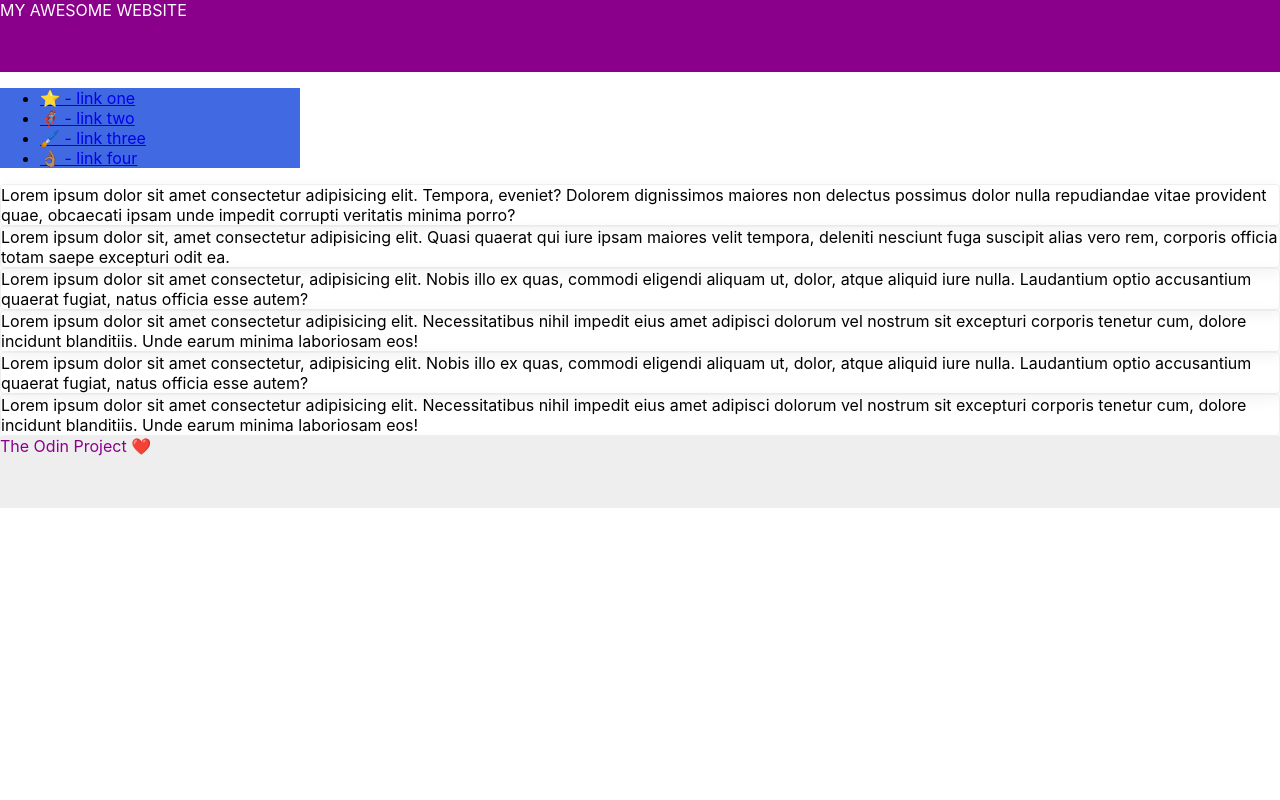
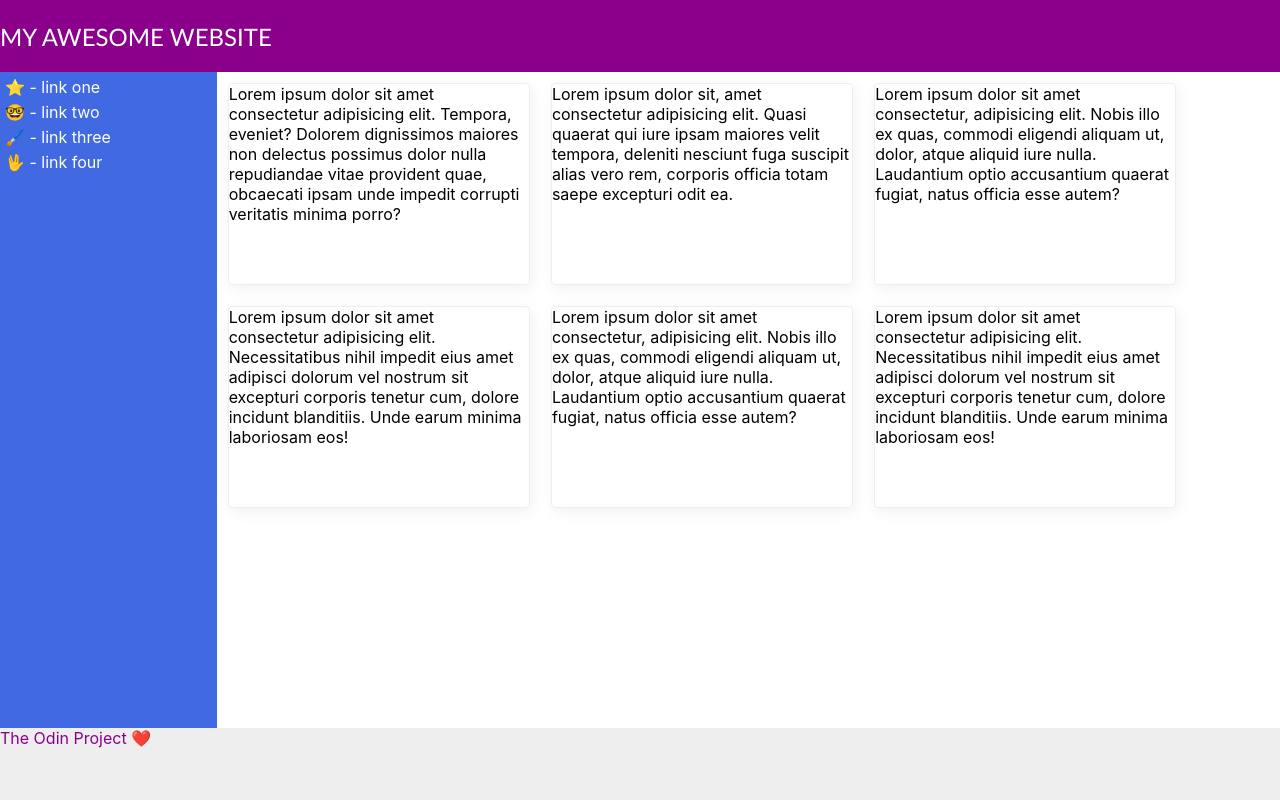
Before and after one commit to Tortuga465/odin-excersise, a plain HTML site: page flex/07-flex-layout-2/index.html in a window 1280 px wide. Drawn offline with Linux system fonts and the light colour scheme.

Commit message:
Sorry, this is the last one. Some things are slightly different but the main point remains. Cards do shift according to the size of dispaly

```diff
--- a/flex/07-flex-layout-2/index.html
+++ b/flex/07-flex-layout-2/index.html
@@ -11,23 +11,24 @@
     <div class="header">
       MY AWESOME WEBSITE
     </div>
-
+    <div class="container">
       <div class="sidebar">
         <ul>
           <li><a href="#">⭐ - link one</a></li>
-        <li><a href="#">🦸🏽‍♂️ - link two</a></li>
+          <li><a href="#">🤓 - link two</a></li>
           <li><a href="#">🖌️ - link three</a></li>
-        <li><a href="#">👌🏽 - link four</a></li>
+          <li><a href="#">🖖 - link four</a></li>
         </ul>
       </div>
-
+      <div class="cards">
         <div class="card">Lorem ipsum dolor sit amet consectetur adipisicing elit. Tempora, eveniet? Dolorem dignissimos maiores non delectus possimus dolor nulla repudiandae vitae provident quae, obcaecati ipsam unde impedit corrupti veritatis minima porro?</div>
         <div class="card">Lorem ipsum dolor sit, amet consectetur adipisicing elit. Quasi quaerat qui iure ipsam maiores velit tempora, deleniti nesciunt fuga suscipit alias vero rem, corporis officia totam saepe excepturi odit ea.</div>
         <div class="card">Lorem ipsum dolor sit amet consectetur, adipisicing elit. Nobis illo ex quas, commodi eligendi aliquam ut, dolor, atque aliquid iure nulla. Laudantium optio accusantium quaerat fugiat, natus officia esse autem?</div>
         <div class="card">Lorem ipsum dolor sit amet consectetur adipisicing elit. Necessitatibus nihil impedit eius amet adipisci dolorum vel nostrum sit excepturi corporis tenetur cum, dolore incidunt blanditiis. Unde earum minima laboriosam eos!</div>
         <div class="card">Lorem ipsum dolor sit amet consectetur, adipisicing elit. Nobis illo ex quas, commodi eligendi aliquam ut, dolor, atque aliquid iure nulla. Laudantium optio accusantium quaerat fugiat, natus officia esse autem?</div>
         <div class="card">Lorem ipsum dolor sit amet consectetur adipisicing elit. Necessitatibus nihil impedit eius amet adipisci dolorum vel nostrum sit excepturi corporis tenetur cum, dolore incidunt blanditiis. Unde earum minima laboriosam eos!</div>
-
+      </div>
+    </div>
     <div class="footer">
       The Odin Project ❤️
     </div>
--- a/flex/07-flex-layout-2/style.css
+++ b/flex/07-flex-layout-2/style.css
@@ -2,12 +2,15 @@ body {
   font-family: -apple-system, BlinkMacSystemFont, 'Segoe UI', Roboto, Oxygen, Ubuntu, Cantarell, 'Open Sans', 'Helvetica Neue', sans-serif;
   margin: 0;
   min-height: 100vh;
+
 }
 
 .header {
   height: 72px;
   background: darkmagenta;
   color: white;
+  font-family: fantasy;
+
 }
 
 .footer {
@@ -25,4 +28,59 @@ body {
   border: 1px solid #eee;
   box-shadow: 2px 4px 16px rgba(0,0,0,.06);
   border-radius: 4px;
+  margin: 1%;
+  height: 200px;
+  width: 300px;
 }
+
+
+/*Solution*/
+
+body{
+  display: flex;
+  flex-direction: column;
+}
+
+ul{
+  margin: 0%;
+  list-style: none;
+  padding: 0px;
+}
+
+.container{
+  display: flex;
+  flex: 1;
+  flex-direction: row;
+}
+
+.sidebar{
+  display: flex;
+  flex: 0 1.5 auto;
+  padding: 5px;
+}
+
+.cards{
+  display: flex;
+  flex: 0 2 auto;
+  flex-direction: row;
+  align-content: flex-start;
+  flex-wrap: wrap;
+}
+
+.header{
+  display: flex;
+  font-size: x-large;
+  font: bold;
+  font-family: 'calibri';
+  align-items: center;
+
+}
+
+a{
+  color: white;
+  text-decoration: none;
+}
+
+li{
+  margin-bottom: 5px;
+}
```
Lines whose indentation alone changed are shown as unchanged.
